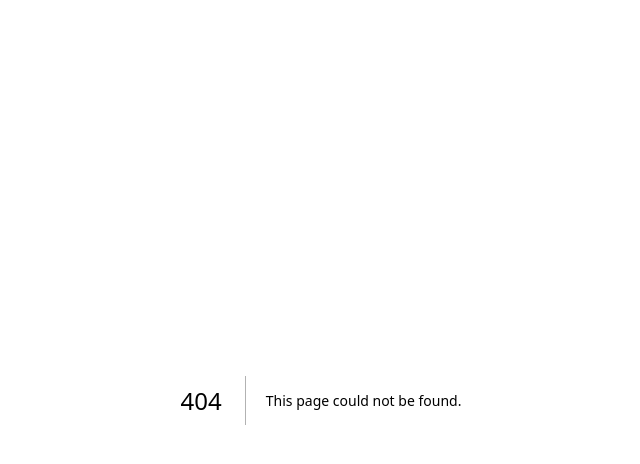
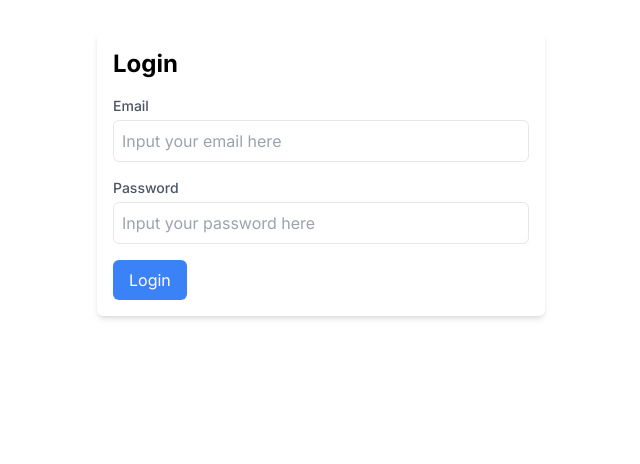
Before and after one commit to henryanandsr/technical-assessment, a Next.js app in the folder client/villa-reservation-client/: page /login in a window 1280 px wide. Before the commit this address had no page. Shown: the top 464 px of the page, without its empty margins (319-959 px from the left). Built offline with nearby package versions, Linux system fonts and the light colour scheme; no server answers.

Commit message:
feat : add login page

```diff
--- /dev/null
+++ b/client/villa-reservation-client/app/components/Login/LoginForm.tsx
@@ -0,0 +1,76 @@
+// LoginForm.tsx
+"use client";
+import handleLogin from "@/app/utils/auth";
+import React, { useState } from "react";
+import Cookie from "js-cookie";
+import { useRouter } from "next/navigation";
+
+function LoginForm() {
+  const [email, setEmail] = useState("");
+  const [password, setPassword] = useState("");
+  const router = useRouter();
+  const handleSubmit = async (e: React.FormEvent) => {
+    e.preventDefault();
+    try {
+      const res: any = await handleLogin(email, password);
+      console.log(res);
+      if (res.status === 200) {
+        router.push("/");
+      }
+    } catch (err) {
+      console.error(err);
+    }
+  };
+
+  return (
+    <div className="max-w-md mx-auto mt-8 p-4 bg-white shadow-md rounded-md">
+      <h2 className="text-2xl font-bold mb-4">Login</h2>
+      <form onSubmit={handleSubmit}>
+        <div className="mb-4">
+          <label
+            htmlFor="email"
+            className="block text-sm font-medium text-gray-600"
+          >
+            Email
+          </label>
+          <input
+            type="email"
+            id="email"
+            name="email"
+            value={email}
+            onChange={(e) => setEmail(e.target.value)}
+            className="mt-1 p-2 w-full border rounded-md"
+            placeholder="Input your email here"
+            required
+          />
+        </div>
+        <div className="mb-4">
+          <label
+            htmlFor="password"
+            className="block text-sm font-medium text-gray-600"
+          >
+            Password
+          </label>
+          <input
+            type="password"
+            id="password"
+            name="password"
+            value={password}
+            onChange={(e) => setPassword(e.target.value)}
+            className="mt-1 p-2 w-full border rounded-md"
+            placeholder="Input your password here"
+            required
+          />
+        </div>
+        <button
+          type="submit"
+          className="bg-blue-500 text-white px-4 py-2 rounded-md hover:bg-blue-600"
+        >
+          Login
+        </button>
+      </form>
+    </div>
+  );
+}
+
+export default LoginForm;
--- /dev/null
+++ b/client/villa-reservation-client/app/login/page.tsx
@@ -0,0 +1,13 @@
+"use client";
+import React from "react";
+import LoginForm from "../components/Login/LoginForm";
+
+function LoginPage() {
+  return (
+    <div>
+      <LoginForm />
+    </div>
+  );
+}
+
+export default LoginPage;
--- /dev/null
+++ b/client/villa-reservation-client/app/utils/auth.tsx
@@ -0,0 +1,24 @@
+import axios from "axios";
+
+const SERVER_URL = process.env.SERVER_URL;
+
+async function handleLogin(email: string, password: string) : Promise<any>{
+  try {
+    const response = await axios.post(`${SERVER_URL}/api/login`, {
+      email,
+      password,
+    },
+    {
+      withCredentials: true,
+    }
+    );
+    if (response.status === 200) {
+      return response.data;
+    } else {
+      throw new Error("Unable to login");
+    }
+  } catch (err) {
+    console.error(err);
+  }
+}
+export default handleLogin;
```
